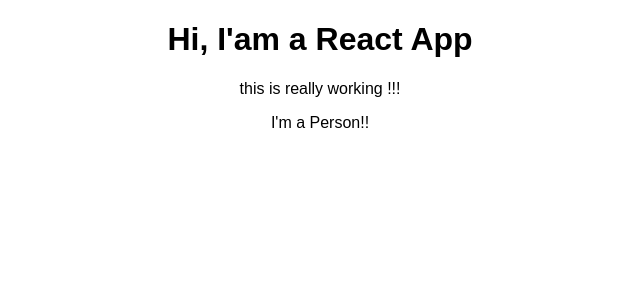
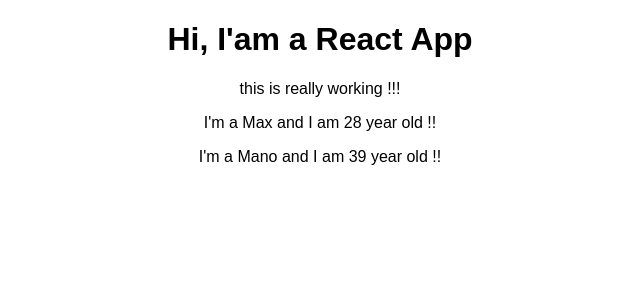
Before and after one commit to kvmanohar/react-complete-guide, a React (Create React App) app: page / in a window 1280 px wide. Shown: the top 300 px of the page, without its empty margins (320-960 px from the left). Built offline with nearby package versions, Linux system fonts and the light colour scheme.

Commit message:
Passing Props to Components

```diff
--- a/src/App.jsx
+++ b/src/App.jsx
@@ -8,7 +8,8 @@
 			<div className="App">
 				<h1>Hi, I'am a React App</h1>
 				<p>this is really working !!!</p>
-				<Person />
+				<Person name="Max" age="28"/>
+				<Person name="Mano" age="39"> My Hobbies: Coding </Person>
 			</div>
 		);
 	}
--- a/src/Person/Person.jsx
+++ b/src/Person/Person.jsx
@@ -1,7 +1,7 @@
 import React from 'react';
 
-const person = () => {
-	return <p>I'm a Person!!</p>;
+const person = (props) => {
+	return <p>I'm a {props.name} and I am {props.age} year old !!</p>;
 };
 
 export default person;
```
